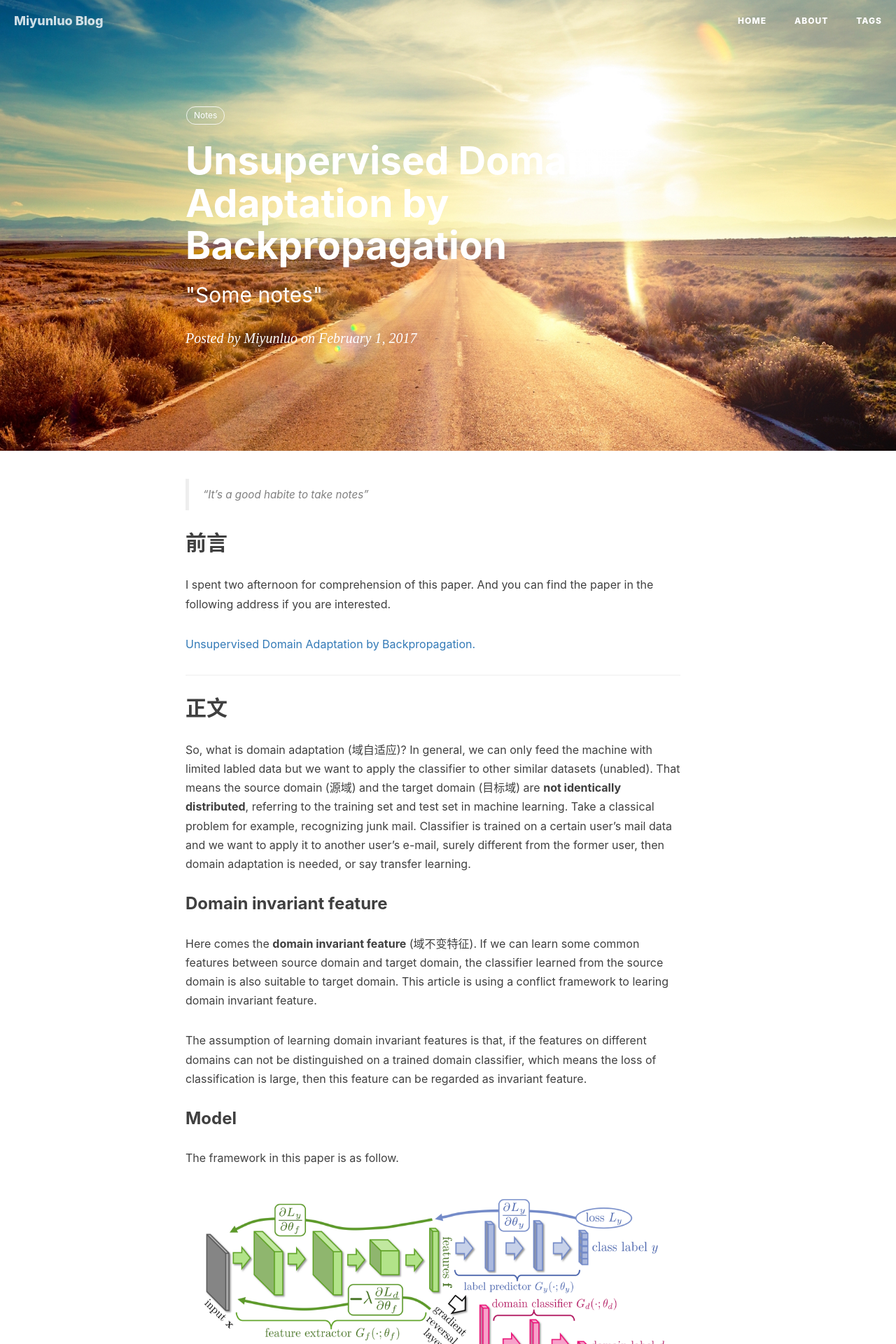
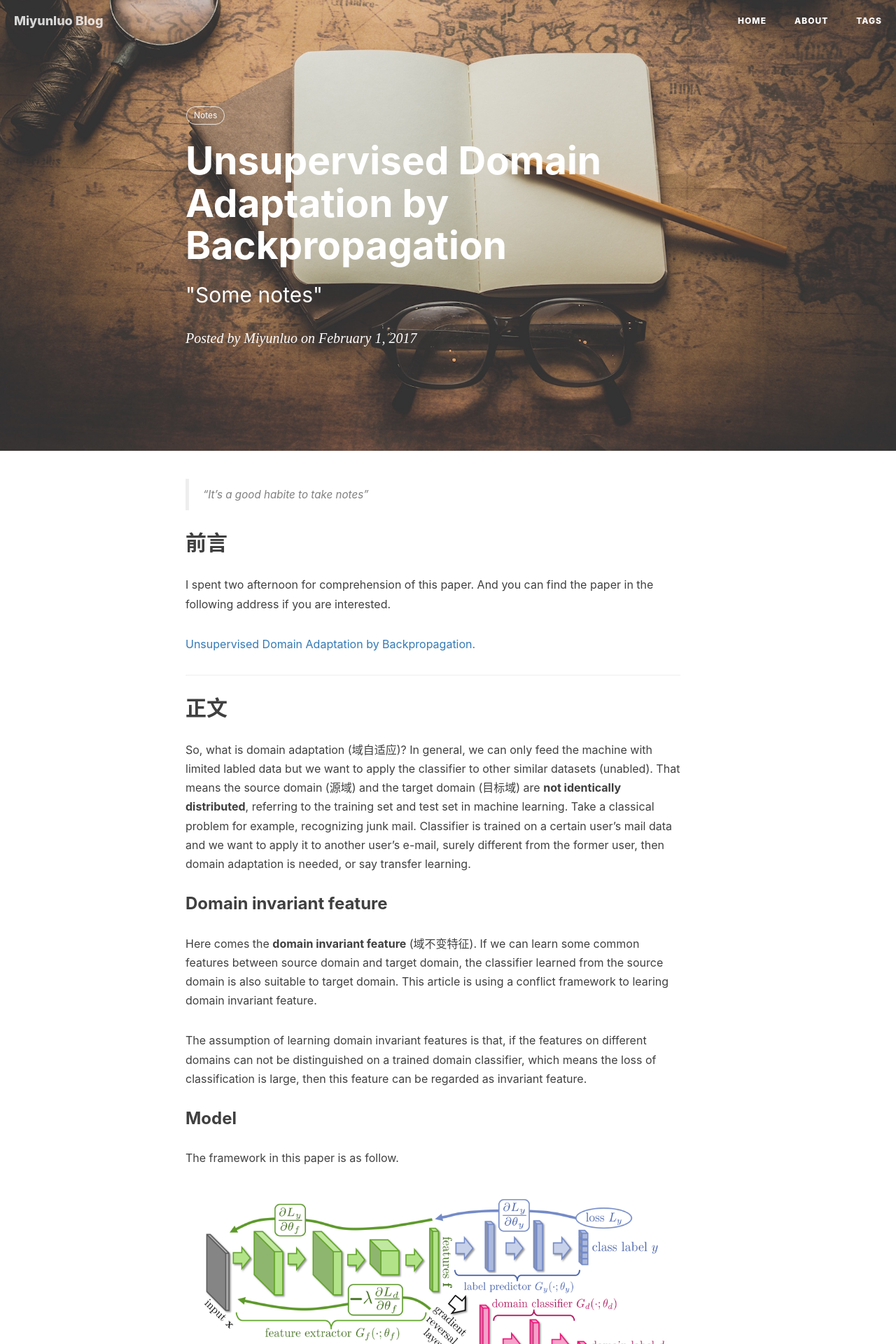
Before and after one commit to miyunluo/miyunluo.github.io, a Jekyll site: the page built from _posts/2017-02-01-UDAbB.markdown, in a window 1280 px wide. Shown: the top 1920 px of the page at 70% size. Built offline with Jekyll 4.4.1, drawn with Linux system fonts in a browser that asks for light colours; nearby versions of some CDN libraries; comment, search, counter and statistics services are not loaded.

Commit message:
update notes

```diff
--- a/_posts/2017-02-01-UDAbB.markdown
+++ b/_posts/2017-02-01-UDAbB.markdown
@@ -4,7 +4,7 @@
 subtitle:   " \"Some notes\""
 date:       2017-02-01
 author:     "Miyunluo"
-header-img: "img/post-bg-DeterministicSelect.jpg"
+header-img: "img/post-bg-UDAbB.jpg"
 tags:
     - Notes
 ---
```
Also changed, not shown: img/post-bg-UDAbB.jpg (added).
